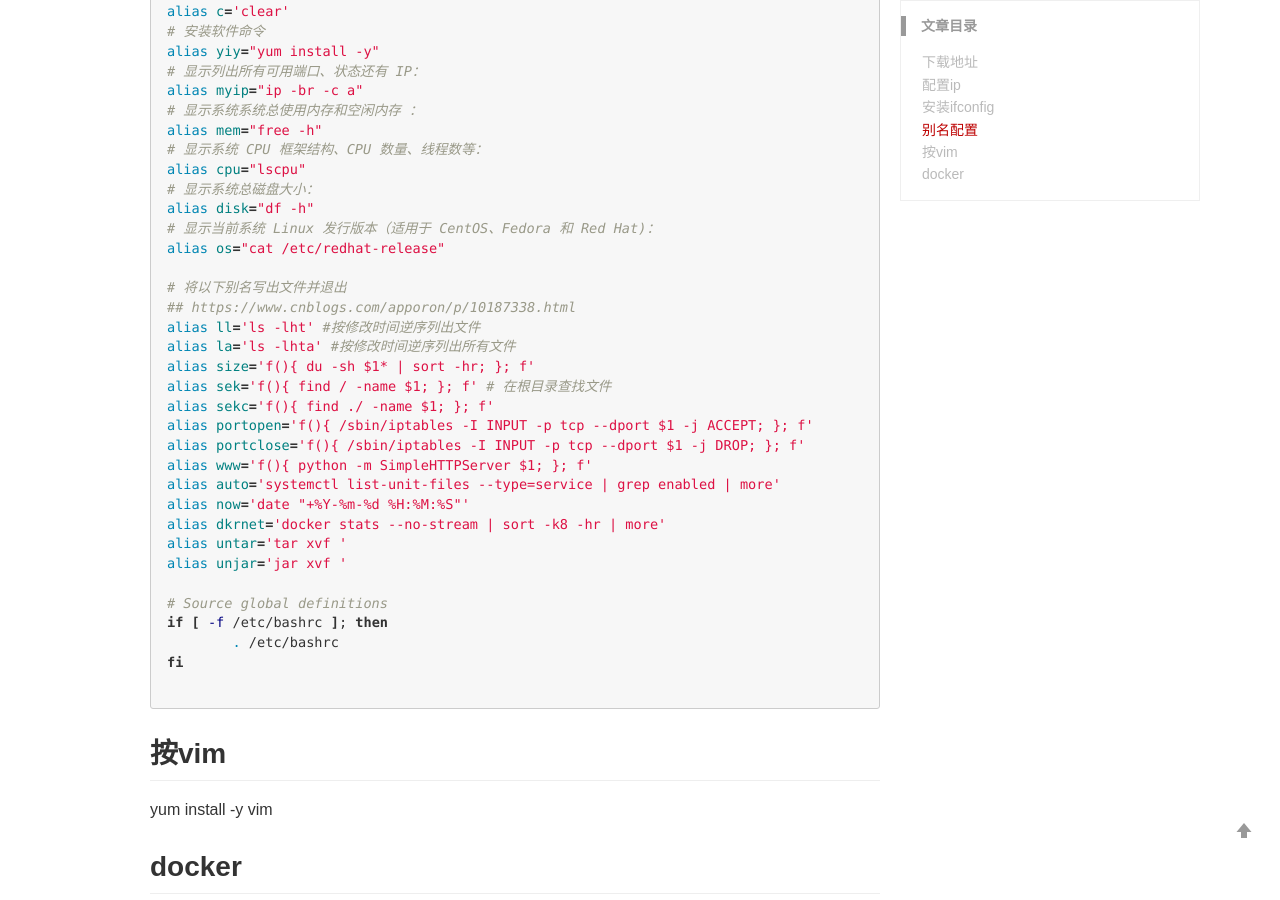
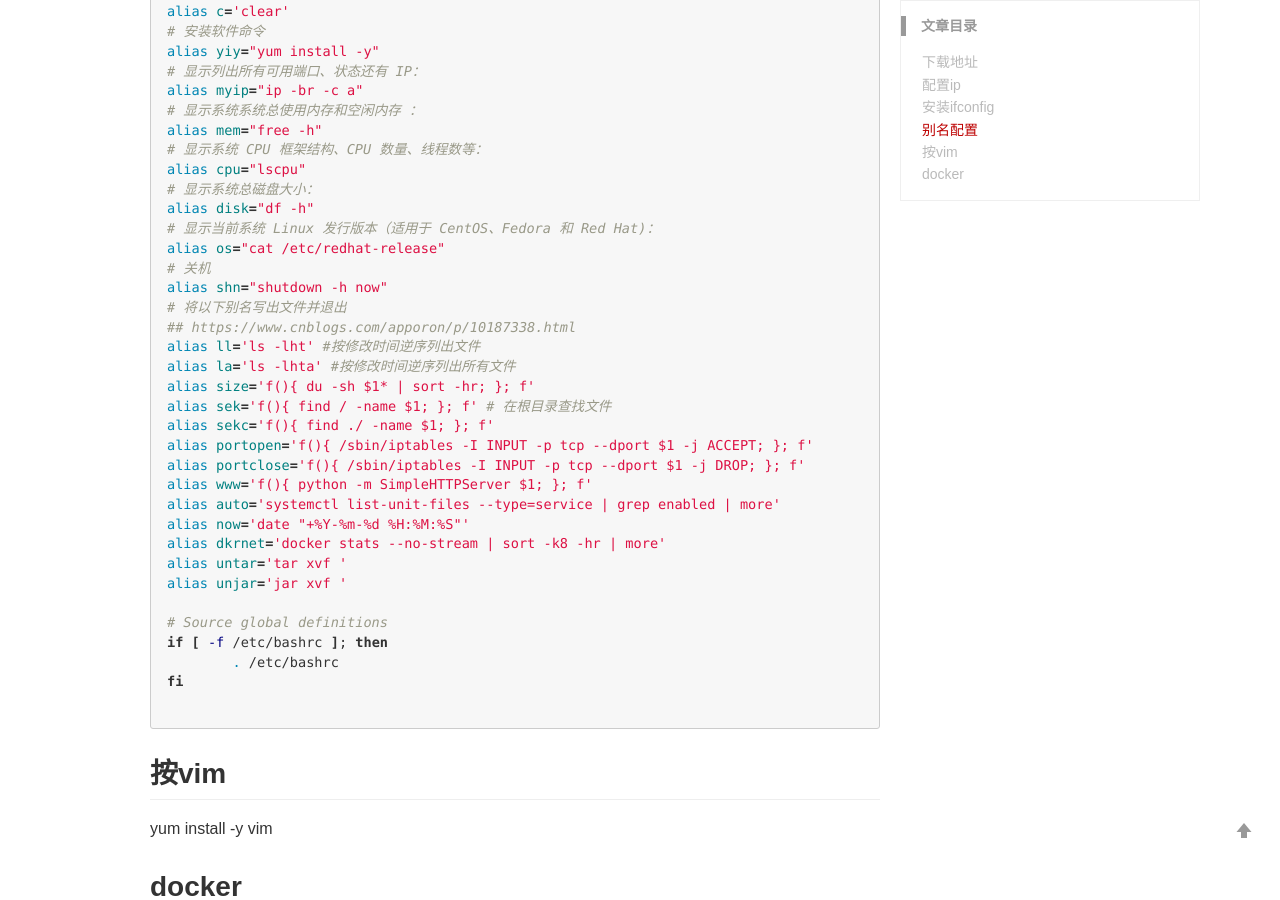
Before and after one commit to zhuliangcai/zhuliangcai.github.io, a Jekyll site: the page built from _posts/linux/2020-01-01-centos安装常用配置.md, in a window 1280 px wide and 900 px high, scrolled down 1317 px. Built offline with Jekyll 4.4.1, drawn with Linux system fonts in a browser that asks for light colours; comment, search, counter and statistics services are not loaded.

Commit message:
linux-alias

```diff
--- a/_posts/linux/2020-01-01-centos安装常用配置.md
+++ b/_posts/linux/2020-01-01-centos安装常用配置.md
@@ -76,7 +76,8 @@ alias cpu="lscpu"
 alias disk="df -h"
 # 显示当前系统 Linux 发行版本（适用于 CentOS、Fedora 和 Red Hat)：
 alias os="cat /etc/redhat-release"
-
+# 关机
+alias shn="shutdown -h now"
 # 将以下别名写出文件并退出
 ## https://www.cnblogs.com/apporon/p/10187338.html
 alias ll='ls -lht' #按修改时间逆序列出文件
```
